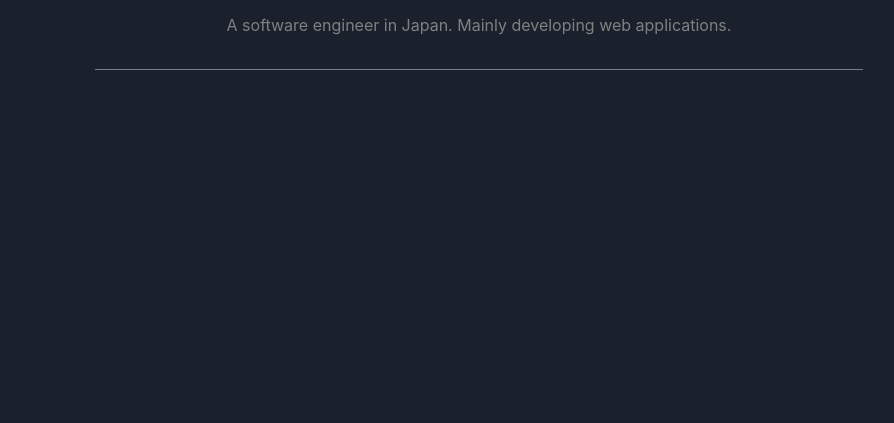
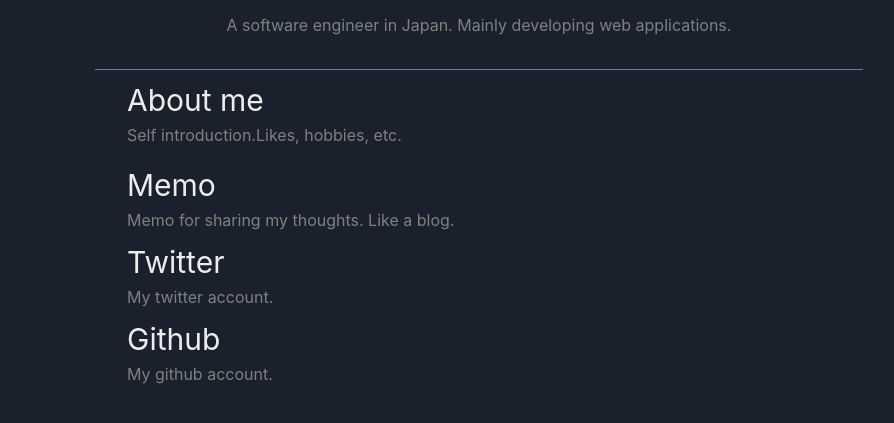
Before and after one commit to TomoakiOiki/toiki, a Next.js app in the folder frontend/: page / in a window 1280 px wide. Shown: the part 237-660 px from the top of the page, without its empty margins (161-1055 px from the left). Built offline with nearby package versions, Linux system fonts and the light colour scheme.

Commit message:
add page list

```diff
--- /dev/null
+++ b/frontend/components/PageLink.tsx
@@ -0,0 +1,19 @@
+import { ArrowForwardIcon } from '@chakra-ui/icons';
+import { Box, HStack, Link, Text } from '@chakra-ui/react';
+
+const PageLink: React.FC<{ title: string; desc: string; url: string }> = (
+  props
+) => {
+  return (
+    <Box width='100%' marginY='8px'>
+      <HStack>
+        <Link href={props.url} marginRight='px' fontSize='3xl'>
+          {props.title}
+        </Link>
+      </HStack>
+      <Text color='gray'>{props.desc}</Text>
+    </Box>
+  );
+};
+
+export default PageLink;
--- a/frontend/components/PulldownMenu.tsx
+++ b/frontend/components/PulldownMenu.tsx
@@ -1,5 +1,6 @@
 import { ChevronDownIcon } from '@chakra-ui/icons';
 import { Menu, MenuButton, MenuList, MenuItem, Link } from '@chakra-ui/react';
+import { PageInfo, pageList } from '../utils/pages';
 
 const PulldownMenu: React.FC = () => {
   return (
@@ -8,28 +9,19 @@ const PulldownMenu: React.FC = () => {
         <ChevronDownIcon />
       </MenuButton>
       <MenuList>
-        <MenuItem as={Link} href='about' _hover={{ textDecoration: 'none' }}>
-          About me
-        </MenuItem>
-        <MenuItem as={Link} href='memo' _hover={{ textDecoration: 'none' }}>
-          Memo
-        </MenuItem>
-        <MenuItem
-          as={Link}
-          href='https://twitter.com/kn_prg'
-          _hover={{ textDecoration: 'none' }}
-          isExternal
-        >
-          Twitter
-        </MenuItem>
-        <MenuItem
-          as={Link}
-          href='https://github.com/TomoakiOiki'
-          _hover={{ textDecoration: 'none' }}
-          isExternal
-        >
-          Github
-        </MenuItem>
+        {pageList.map((page: PageInfo, index) => {
+          return (
+            <MenuItem
+              key={page.title}
+              as={Link}
+              href={page.url}
+              _hover={{ textDecoration: 'none' }}
+              isExternal={page.isExternal}
+            >
+              {page.title}
+            </MenuItem>
+          );
+        })}
       </MenuList>
     </Menu>
   );
--- a/frontend/pages/index.tsx
+++ b/frontend/pages/index.tsx
@@ -1,7 +1,9 @@
-import { Box, Center, Text, VStack, Image } from '@chakra-ui/react';
+import { Box, VStack } from '@chakra-ui/react';
 import type { NextPage } from 'next';
 import Head from 'next/head';
+import PageLink from '../components/PageLink';
 import Profile from '../components/Profile';
+import { pageList, PageInfo } from '../utils/pages';
 
 const Home: NextPage = () => {
   return (
@@ -11,6 +13,18 @@ const Home: NextPage = () => {
       </Head>
       <Box marginX='20%'>
         <Profile />
+        <VStack marginX='32px'>
+          {pageList.map((page: PageInfo, index) => {
+            return (
+              <PageLink
+                key={index}
+                title={page.title}
+                desc={page.description}
+                url={page.url}
+              />
+            );
+          })}
+        </VStack>
       </Box>
     </>
   );
--- /dev/null
+++ b/frontend/utils/pages.ts
@@ -0,0 +1,32 @@
+export type PageInfo = {
+  title: string;
+  description: string;
+  url: string;
+  isExternal: boolean;
+};
+export const pageList: PageInfo[] = [
+  {
+    title: 'About me',
+    description: 'Self introduction.Likes, hobbies, etc.',
+    url: 'about',
+    isExternal: false,
+  },
+  {
+    title: 'Memo',
+    description: 'Memo for sharing my thoughts. Like a blog.',
+    url: 'memo',
+    isExternal: false,
+  },
+  {
+    title: 'Twitter',
+    description: 'My twitter account.',
+    url: 'https://twitter.com/kn_prg',
+    isExternal: true,
+  },
+  {
+    title: 'Github',
+    description: 'My github account.',
+    url: 'https://github.com/TomoakiOiki',
+    isExternal: true,
+  },
+];
```
Also changed, not shown: frontend/modules/Header.tsx (+1 -12 lines).
